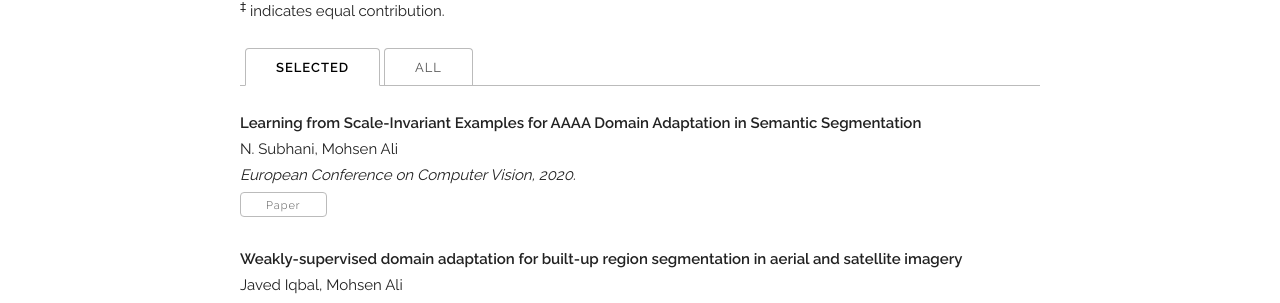
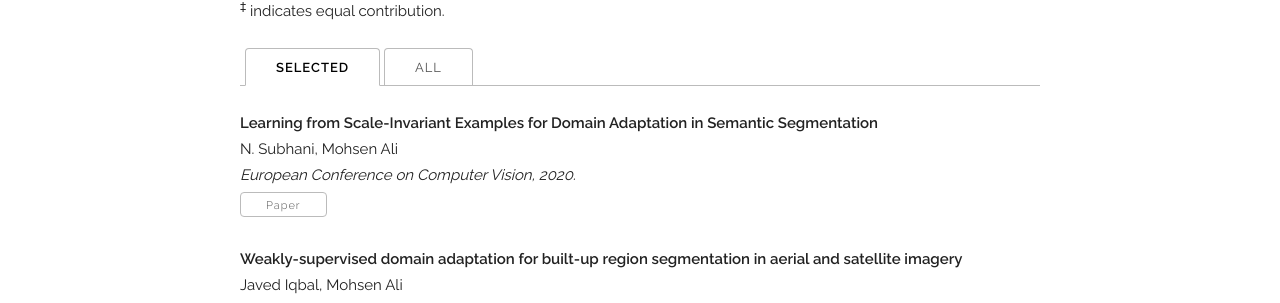
Before and after one commit to mohsenali/mohsenali.github.io, a Jekyll site: the page built from index.html, in a window 1280 px wide and 900 px high, scrolled down 1171 px. Shown: the part 146-449 px from the top of the window. Built offline with Jekyll 4.4.1, drawn with Linux system fonts in a browser that asks for light colours; some web fonts are replaced.

Commit message:
updating publications

```diff
--- a/_data/publications.yaml
+++ b/_data/publications.yaml
@@ -1,6 +1,6 @@
 papers:
 
-  - title: "Learning from Scale-Invariant Examples for AAAA Domain Adaptation in Semantic Segmentation"
+  - title: "Learning from Scale-Invariant Examples for Domain Adaptation in Semantic Segmentation"
     authors: "N. Subhani, Mohsen Ali"
     venue: "European Conference on Computer Vision, 2020."
     paper_pdf: "https://www.ecva.net/papers/eccv_2020/papers_ECCV/papers/123670290.pdf"
```
